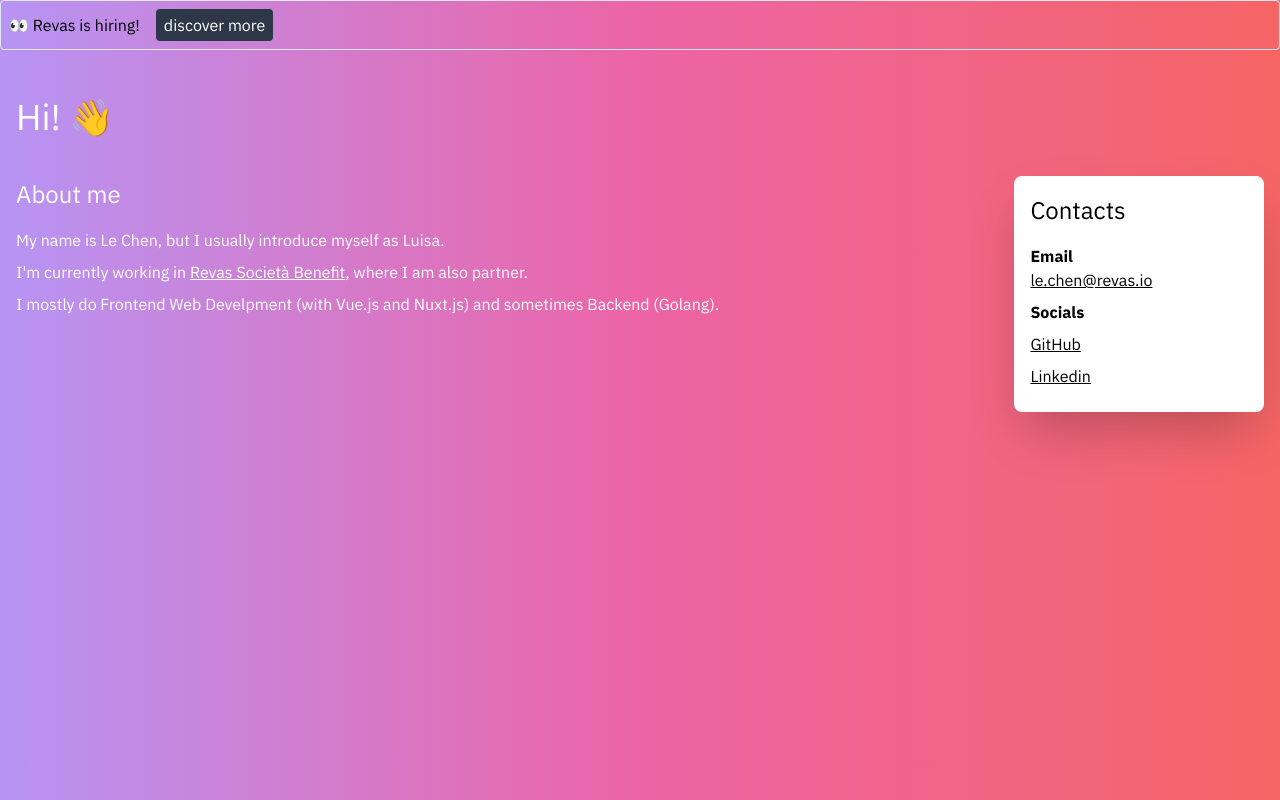
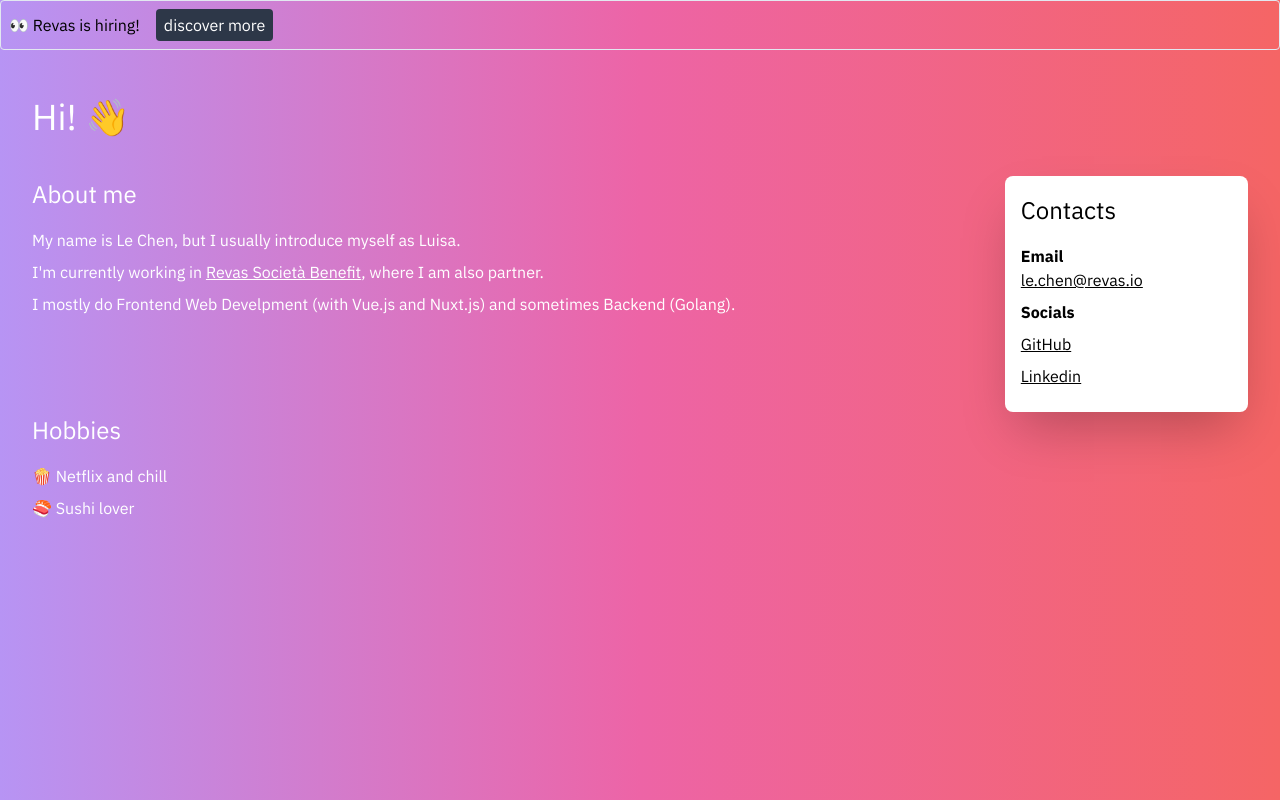
Before and after one commit to lykkechen/lechen.it, a Nuxt app: page / in a window 1280 px wide. Built offline with nearby package versions, Linux system fonts and the light colour scheme.

Commit message:
feat: add hobbies

```diff
--- a/pages/index.vue
+++ b/pages/index.vue
@@ -9,7 +9,7 @@
           <a class="rounded bg-gray-800 text-white px-2 py-1 hover:underline" href="https://www.revas.io">discover more</a>
         </div>
       </div>
-      <div class="container mx-auto py-10 px-4">
+      <div class="container mx-auto py-10 px-8">
         <div class="mb-8">
           <div class="text-4xl text-white">Hi! 👋</div>
         </div>
@@ -27,6 +27,17 @@
               </div>
               <div class="mb-2">
                 I mostly do Frontend Web Develpment (with Vue.js and Nuxt.js) and sometimes Backend (Golang).
+              </div>
+            </div>
+            <div class="text-white mt-24">
+              <div class="mb-4">
+                <div class="text-2xl">Hobbies</div>
+              </div>
+              <div class="mb-2">
+                🍿 Netflix and chill
+              </div>
+              <div class="mb-2">
+                🍣 Sushi lover
               </div>
             </div>
           </div>
```
